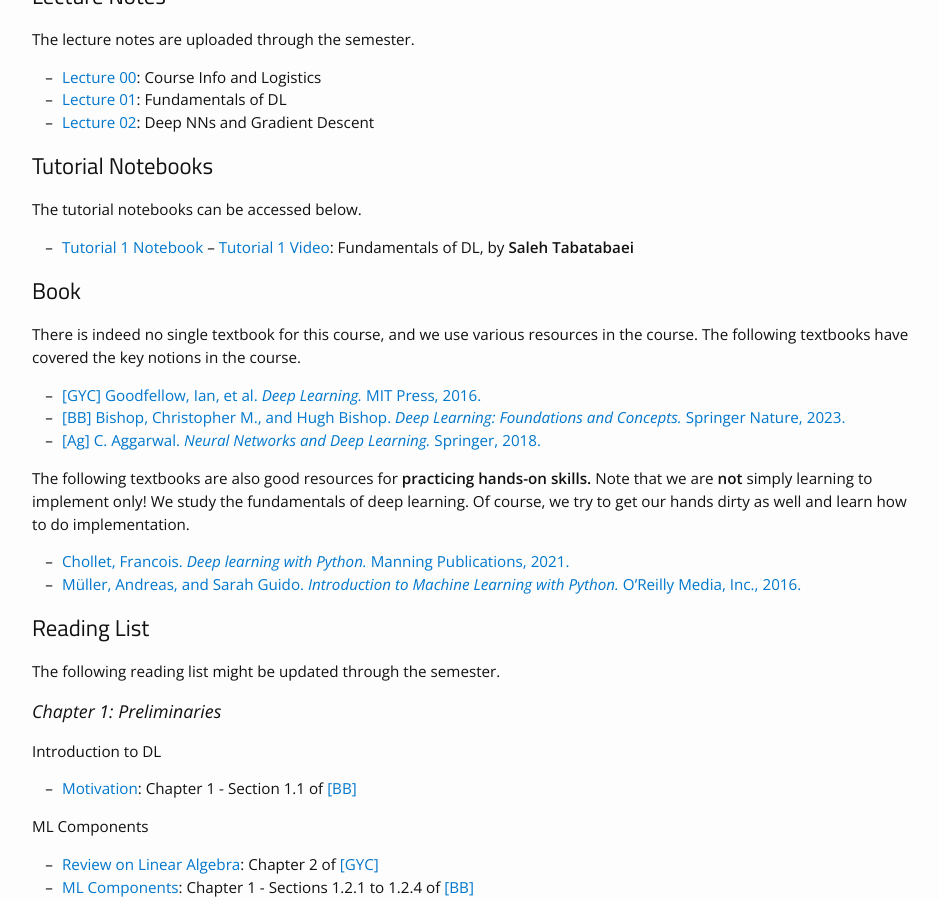
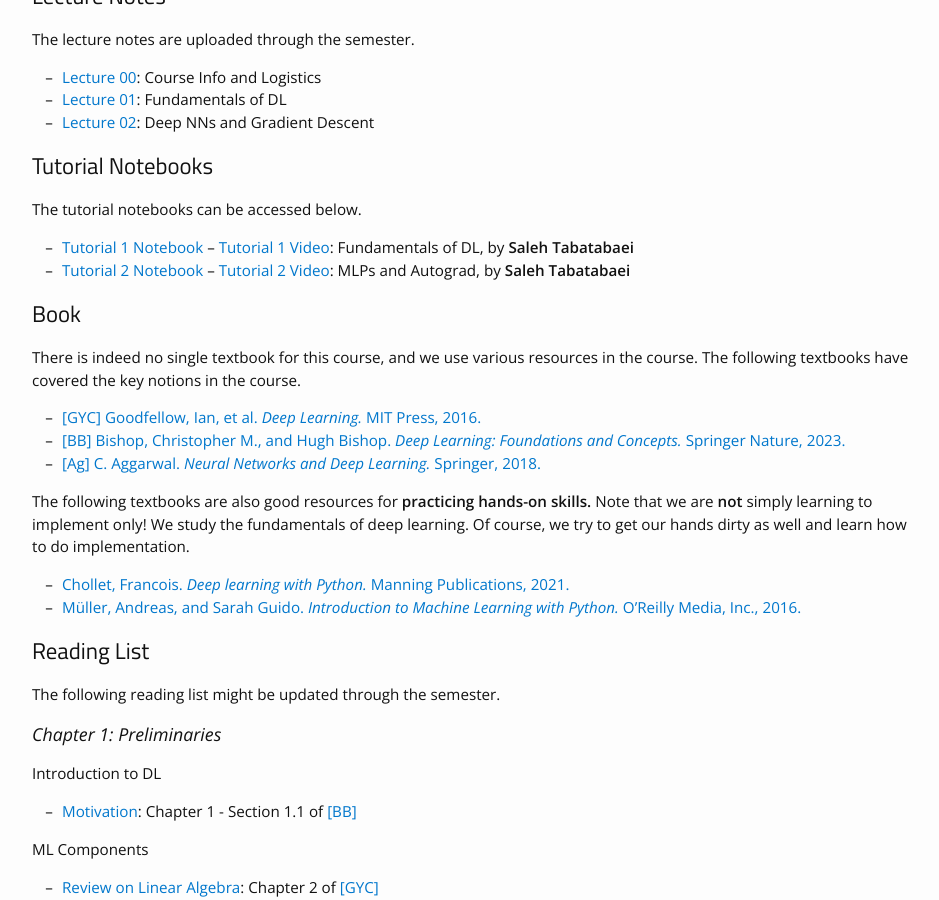
Before and after one commit to bereyhi-courses/dl-utoronto, a Jekyll site: the page built from materials.md, in a window 1280 px wide and 900 px high, scrolled down 360 px. Shown: the whole window, without its empty margins (163-1102 px from the left). Built offline with Jekyll 4.4.1, drawn with Linux system fonts in a browser that asks for light colours; nearby versions of some CDN libraries.

Commit message:
T2 uploaded

```diff
--- a/materials.md
+++ b/materials.md
@@ -72,6 +72,7 @@ The lecture notes are uploaded through the semester.
 ## Tutorial Notebooks
 The tutorial notebooks can be accessed below.
 * [Tutorial 1 Notebook]({{site.baseurl}}/assets/Tutorials/Tutorial1.zip) -- [Tutorial 1 Video](https://play.library.utoronto.ca/watch/f4f6bfbc371c76874568cd92208f2ce2): Fundamentals of DL, by __Saleh Tabatabaei__
+* [Tutorial 2 Notebook]({{site.baseurl}}/assets/Tutorials/Tutorial2.zip) -- [Tutorial 2 Video](https://play.library.utoronto.ca/watch/38c17554915583faac614d44867bc8f2): MLPs and Autograd, by __Saleh Tabatabaei__
 
 
 
```
Also changed, not shown: 3 other files.
